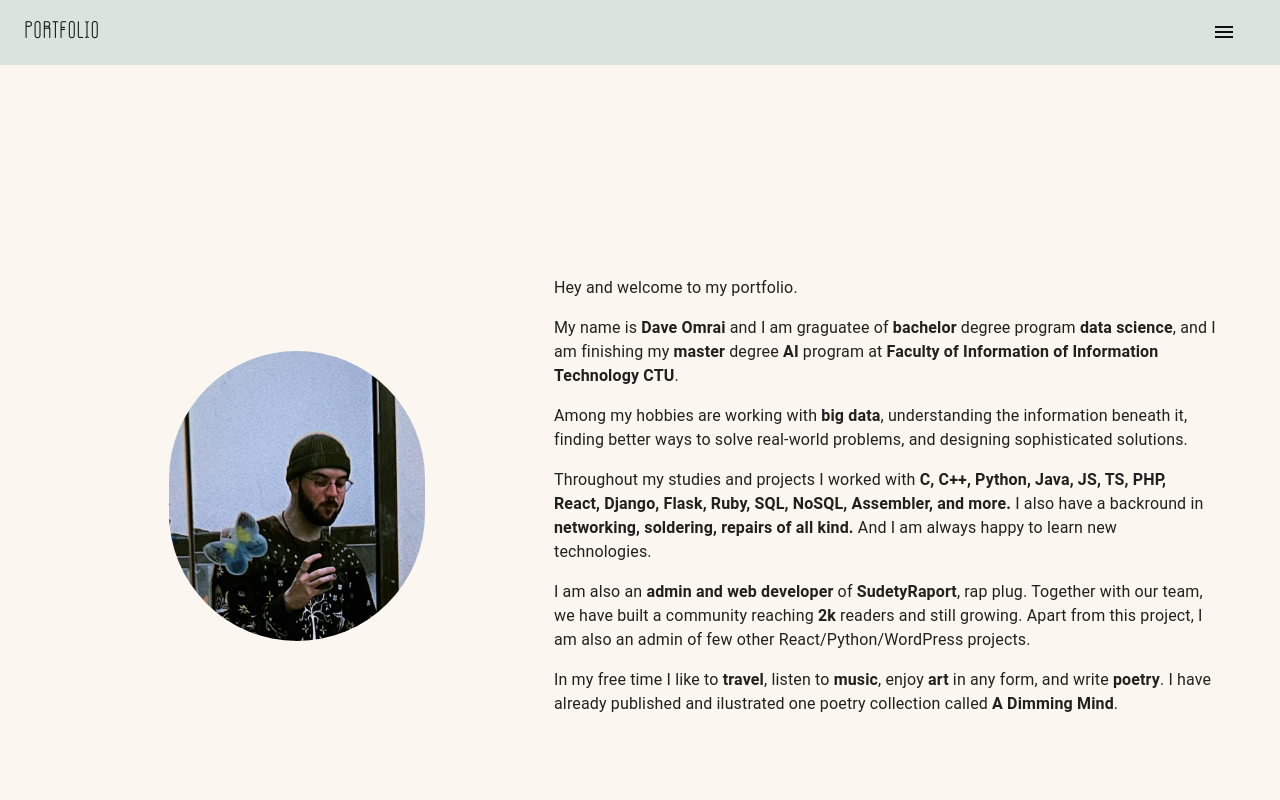
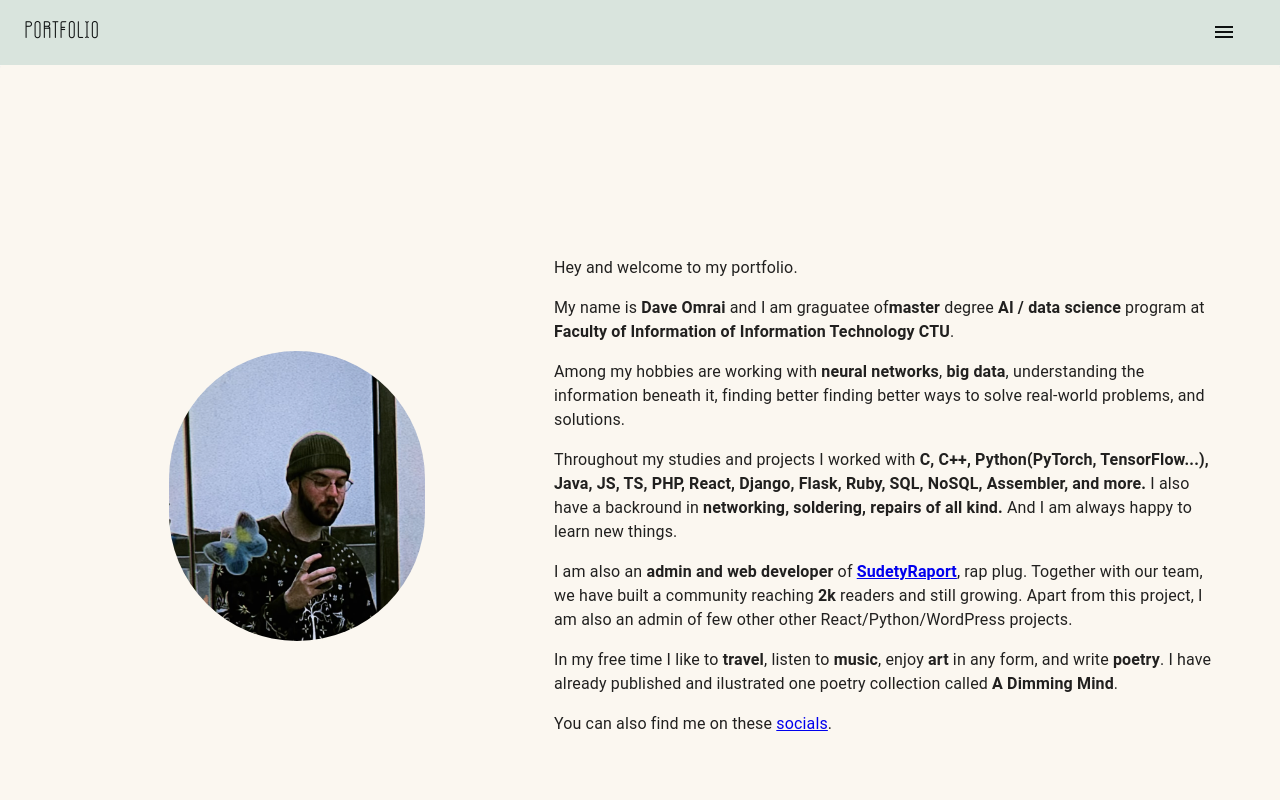
Before and after one commit to daveomri/portfolio, a React (Create React App) app: page /#/ in a window 1280 px wide. Shown: the top 800 px of the page. Built offline with nearby package versions, Linux system fonts and the light colour scheme.

Commit message:
#5 Updated the text, bcs I finished schooool, and updated links text

```diff
--- a/src/components/cards/Greetings.jsx
+++ b/src/components/cards/Greetings.jsx
@@ -53,8 +53,7 @@ const Greetings = (props) => {
                 <Grid item>
                   <Typography variant="body1" className={classes.typeWriter}>
                     My name is <b>Dave Omrai</b> and I am graguatee of
-                    <b> bachelor</b> degree program <b>data science</b>, and I
-                    am finishing my <b>master</b> degree <b>AI</b> program at
+                    <b>master</b> degree <b>AI / data science</b> program at
                     <b>{` Faculty of
                     Information of Information Technology CTU`}</b>
                     .
@@ -62,30 +61,40 @@ const Greetings = (props) => {
                 </Grid>
                 <Grid item>
                   <Typography variant="body1" className={classes.typeWriter}>
-                    Among my hobbies are working with <b>big data</b>,
-                    understanding the information beneath it, finding better
-                    ways to solve real-world problems, and designing
-                    sophisticated solutions.
+                    Among my hobbies are working with <b>neural networks</b>,{' '}
+                    <b>big data</b>, understanding the information beneath it,
+                    finding better finding better ways to solve real-world
+                    problems, and solutions.
                   </Typography>
                 </Grid>
                 <Grid item>
                   <Typography variant="body1" className={classes.typeWriter}>
                     Throughout my studies and projects I worked with{' '}
                     <b>
-                      C, C++, Python, Java, JS, TS, PHP, React, Django, Flask,
-                      Ruby, SQL, NoSQL, Assembler, and more.{' '}
+                      C, C++, Python(PyTorch, TensorFlow...), Java, JS, TS, PHP,
+                      React, Django, Flask, Ruby, SQL, NoSQL, Assembler, and
+                      more.{' '}
                     </b>
                     I also have a backround in
                     <b> networking, soldering, repairs of all kind. </b>
-                    And I am always happy to learn new technologies.
+                    And I am always happy to learn new things.
                   </Typography>
                 </Grid>
                 <Grid item>
                   <Typography variant="body1" className={classes.typeWriter}>
                     I am also an <b>admin and web developer</b> of{' '}
-                    <b>SudetyRaport</b>, rap plug. Together with our team, we
-                    have built a community reaching <b>2k</b> readers and still
-                    growing. Apart from this project, I am also an admin of few
+                    <b>
+                      <a
+                        href="//www.sudetyraport.com"
+                        target="_blank"
+                        rel="noreferrer"
+                      >
+                        SudetyRaport
+                      </a>
+                    </b>
+                    , rap plug. Together with our team, we have built a
+                    community reaching <b>2k</b> readers and still growing.
+                    Apart from this project, I am also an admin of few other
                     other React/Python/WordPress projects.
                   </Typography>
                 </Grid>
@@ -95,6 +104,11 @@ const Greetings = (props) => {
                     <b>music</b>, enjoy <b>art</b> in any form, and write{' '}
                     <b>poetry</b>. I have already published and ilustrated one
                     poetry collection called <b>A Dimming Mind</b>.
+                  </Typography>
+                </Grid>
+                <Grid item>
+                  <Typography variant="body1" className={classes.typeWriter}>
+                    You can also find me on these <a href="#/links">socials</a>.
                   </Typography>
                 </Grid>
               </Grid>
--- a/src/links.js
+++ b/src/links.js
@@ -16,8 +16,12 @@ export default [
     name: 'Books & writing',
     links: [
       {
-        name: 'A Dimming Mind [book]',
+        name: 'A Dimming Mind [amazon]',
         url: 'https://a.co/d/gCyaqH7',
+      },
+      {
+        name: 'A Dimming Mind [pdf]',
+        url: 'https://www.buymeacoffee.com/omraidav/e/159403',
       },
       {
         name: 'A Dimming Mind [podcast]',
@@ -26,10 +30,6 @@ export default [
       {
         name: 'Goodreads',
         url: 'https://www.goodreads.com/book/show/198116119-a-dimming-mind',
-      },
-      {
-        name: 'Buy Me a Coffee',
-        url: 'https://www.buymeacoffee.com/omraidav/e/159403',
       },
     ],
   },
```
